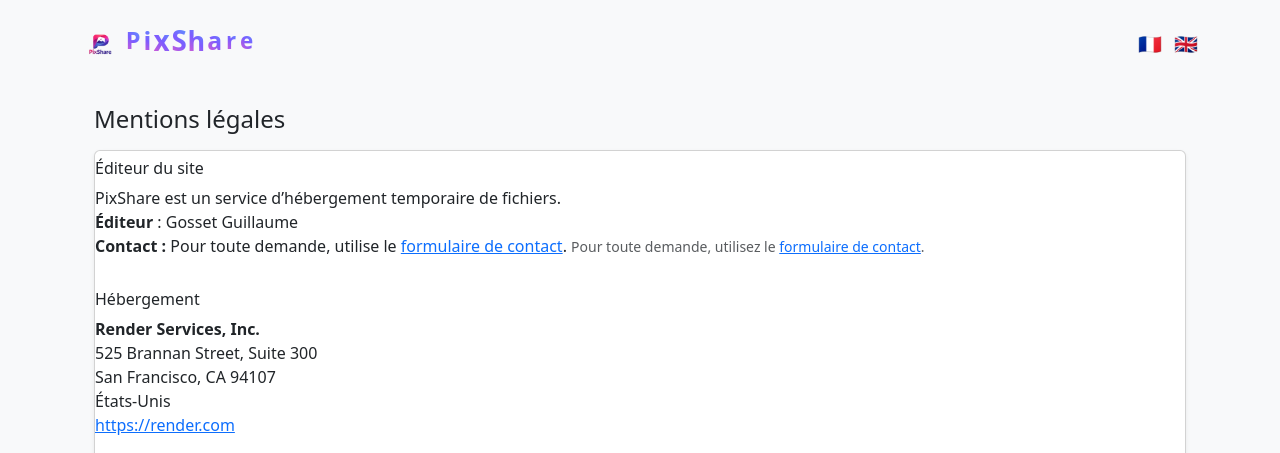
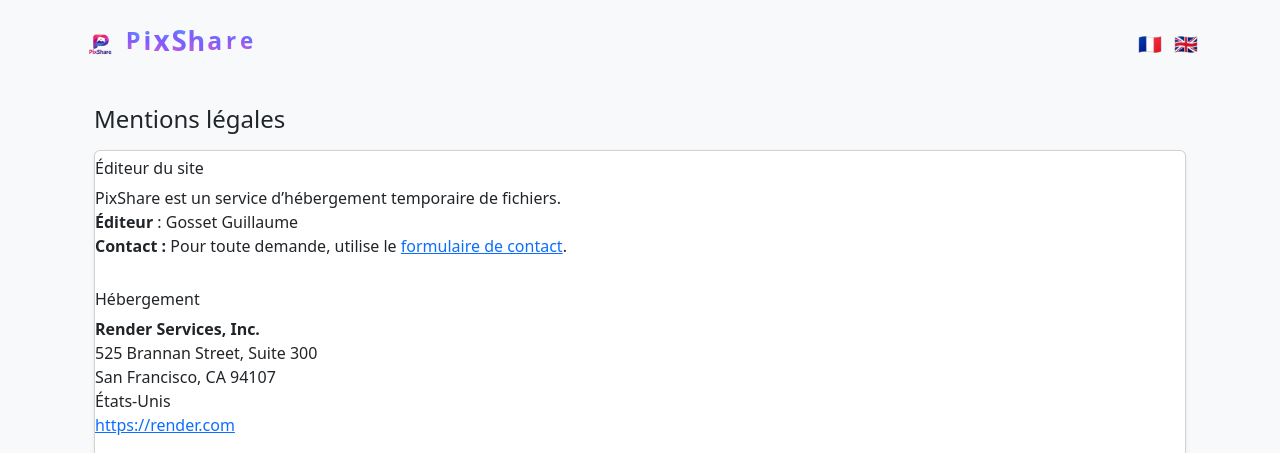
Before and after one commit to stybleu/pixshare, a Flask app: page /mentions-legales in a window 1280 px wide. Shown: the top 453 px of the page. Run offline with Flask 3, Linux system fonts and the light colour scheme.

Commit message:
ajout multilang v1.5

```diff
--- a/pixshare/services/translation_service.py
+++ b/pixshare/services/translation_service.py
@@ -88,7 +88,7 @@ TRANSLATIONS = {
         "illegal_content_report": "Signalement de contenu illicite",
         "contact_form": "formulaire de contact",
         "legal_hosting_service": "PixShare est un service d’hébergement temporaire de fichiers permettant d’uploader et de partager des fichiers via un lien sécurisé.",
-        "legal_contact_help": "Pour toute demande, utilise le",
+        "legal_contact_help": "Pour toute demande, utilise le ",
         "legal_intro_service": "PixShare est un service d’hébergement temporaire de fichiers.",
         "legal_temp_storage": "Les fichiers envoyés sur PixShare sont stockés de manière temporaire.",
         "legal_no_account": "PixShare ne demande pas la création de compte utilisateur.",
@@ -125,7 +125,6 @@ TRANSLATIONS = {
         "publisher_label": "Éditeur",
         "site_version": "Version du site",
         "editing": "Éditeur",
-         "legal_info_contact": "Pour toute demande, utilisez le ",
          "contat_info_use": "Utilisez ce formulaire pour contacter PixShare ou signaler un contenu problématique.",
          "contact_type_message": "Type de messages",
 
@@ -251,7 +250,6 @@ TRANSLATIONS = {
         "publisher_label": "Publisher",
         "site_version": "Site version",
         "editing": "Editor",
-        "legal_info_contact": "For any request, please use the",
         "contat_info_use" : "Use this form to contact PixShare or report problematic content.",
         "contact_type_message": "Message type",
 
--- a/templates/mentions_legales.html
+++ b/templates/mentions_legales.html
@@ -15,9 +15,6 @@
 
         <b>Contact :</b>
           {{ _("legal_contact_help") }} <a href="{{ url_for('public.contact') }}">{{ _("contact_form") }}</a>.
-        <span class="text-muted small">
-          {{ _("legal_info_contact") }} <a href="{{ url_for('public.contact') }}">{{ _("contact_form") }}</a>.
-        </span>
       </p>
 
       <h2 class="h6 mt-4">{{ _("hosting") }}</h2>
```
Also changed, not shown: 3 other files.
